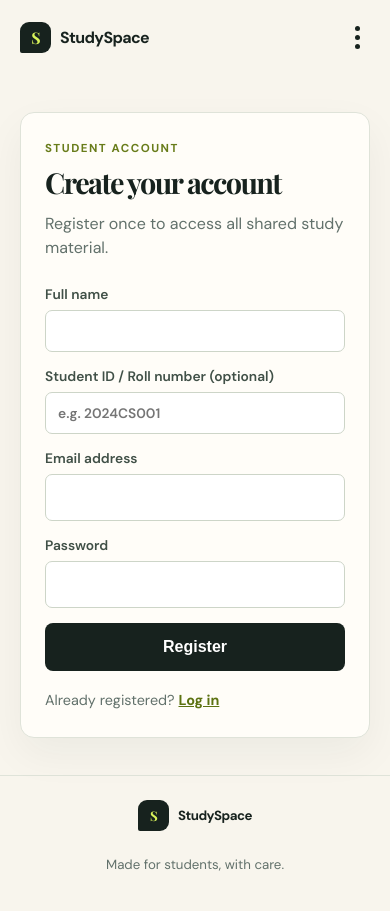
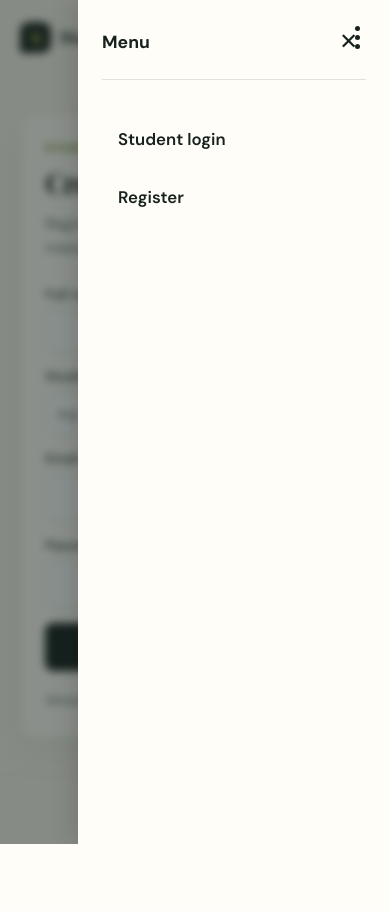
Before and after one commit to sanketsingh0/student_help_desk09, a Flask app: page /register in a window 390 px wide, after a click that opens the changed part. After the commit the page ends 844 px from the top, so only its background shows below. Run offline with Flask 3, Linux system fonts and the light colour scheme; some libraries are stand-ins or nearby versions.

Commit message:
Fix mobile menu toggle and scroll lock

```diff
--- a/static/css/style.css
+++ b/static/css/style.css
@@ -95,6 +95,8 @@
 /* --- Mobile menu button (three-dot) --- */
 .mobile-menu-btn {
   display: none;
+  position: relative;
+  z-index: 10000;
   flex-direction: column;
   gap: 4px;
   padding: 10px;
@@ -115,25 +117,33 @@
 
 /* --- Mobile nav overlay --- */
 .mobile-nav-overlay {
-  display: none;
   position: fixed;
   inset: 0;
-  z-index: 2000;
+  z-index: 9998;
   background: rgba(23, 34, 30, 0.5);
   backdrop-filter: blur(4px);
   -webkit-backdrop-filter: blur(4px);
   opacity: 0;
-  transition: opacity 0.25s ease;
+  visibility: hidden;
+  pointer-events: none;
+  transition: opacity 0.25s ease, visibility 0.25s ease;
 }
 .mobile-nav-overlay.open {
   opacity: 1;
+  visibility: visible;
+  pointer-events: auto;
+}
+/* Body scroll lock — only active while mobile menu is open */
+body.mobile-menu-open {
+  overflow: hidden;
 }
 .mobile-nav-panel {
   position: absolute;
   top: 0;
   right: 0;
   width: min(80vw, 320px);
-  height: 100%;
+  height: 100vh;
+  height: 100dvh;
   background: var(--paper);
   padding: calc(env(safe-area-inset-top, 0px) + 20px) 24px calc(env(safe-area-inset-bottom, 0px) + 24px);
   display: flex;
--- a/templates/base.html
+++ b/templates/base.html
@@ -100,13 +100,13 @@
         overlay.classList.add('open');
         overlay.setAttribute('aria-hidden', 'false');
         btn.setAttribute('aria-expanded', 'true');
-        document.body.style.overflow = 'hidden';
+        document.body.classList.add('mobile-menu-open');
       }
       function closeMenu() {
         overlay.classList.remove('open');
         overlay.setAttribute('aria-hidden', 'true');
         btn.setAttribute('aria-expanded', 'false');
-        document.body.style.overflow = '';
+        document.body.classList.remove('mobile-menu-open');
       }
       btn.addEventListener('click', function () {
         if (overlay.classList.contains('open')) closeMenu(); else openMenu();
```
